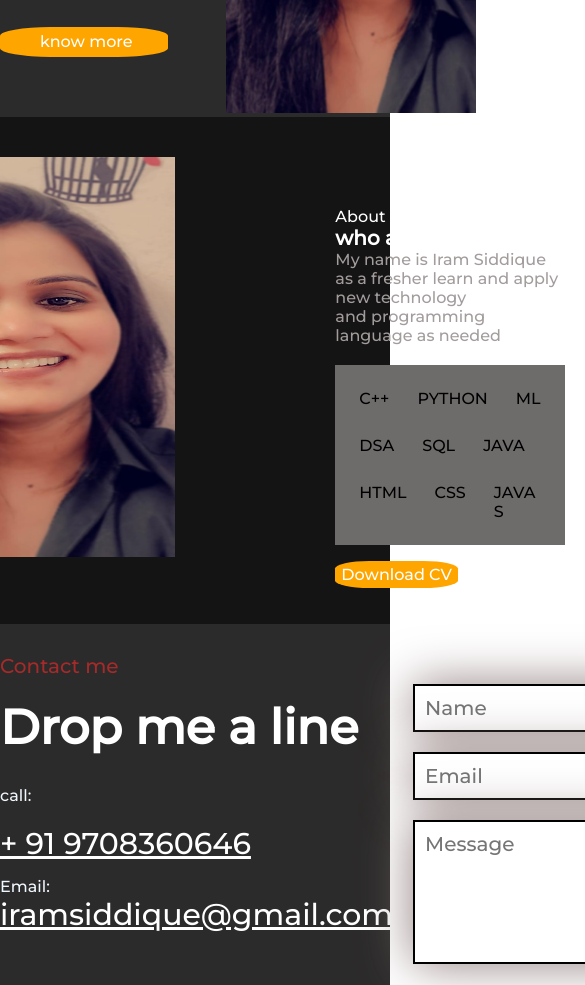
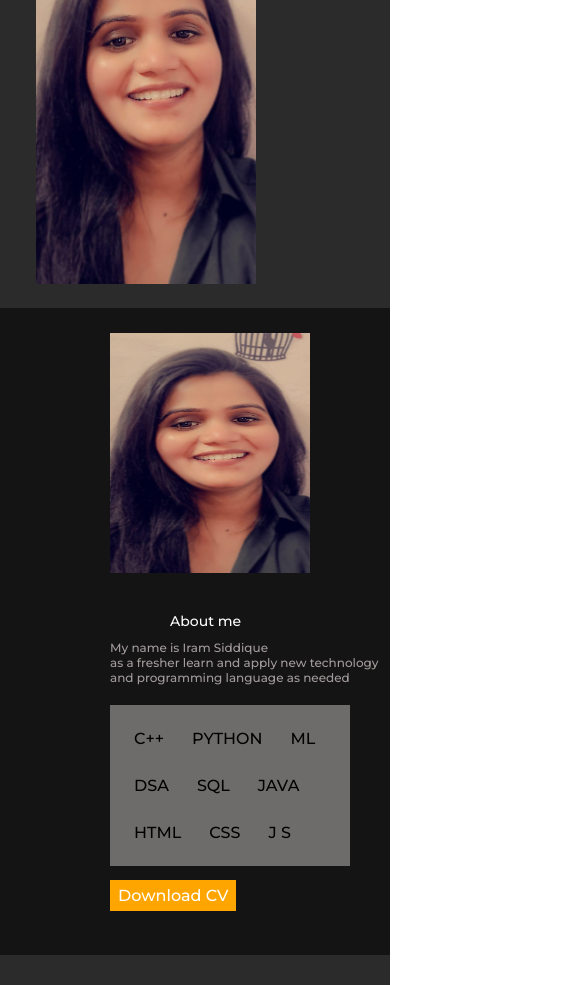
Before and after one commit to Iramsiddique/resume, a plain HTML site: page index.html in a window 390 px wide. Shown: the part 410-1395 px from the top of the page, 585 px wide, since content can reach past the window. Drawn offline with Linux system fonts and the light colour scheme.

Commit message:
Add files via upload

```diff
--- a/index.html
+++ b/index.html
@@ -29,13 +29,13 @@
 
   <!-- =============hero page================= -->
   <div id="hero">
-    <div>
+    <div id="hero1">
       <div id="hello">Hello, my name is</div>
       <div id="i">Iram Siddique</div>
       <div id="ac">A creative fullstack data science</div>
       <div id="know">know more</div>
     </div>
-    <div><img width="250px" src="./wallpaper.jpg" alt=""></div>
+    <div><img id="image" width="250px" src="./wallpaper.jpg" alt=""></div>
 
   </div>
   <!-- ============end hero page=========== -->
@@ -64,17 +64,17 @@
         <div id="sql" style="display: flex;">
           <div>HTML</div>
           <div>CSS</div>
-          <div>JAVA S</div>
+          <div>J S</div>
         </div>
       </div>
       <div id="download"><a href="./wallpaper.jpg" download>Download CV</a></div>
     </div>
   </div>
   <!-- ====================end about me========== -->
-     <!-- ============form==========================-->
+
      <!-- =================contactb me]========== -->
      <div id="main">
-      <div>
+      <div id="con">
         <div id="contact">Contact me</div>
         <div id="one">Drop me a line</div>
         <div style="color: aliceblue;">call:</div>
--- a/resume.css
+++ b/resume.css
@@ -1,199 +1,345 @@
- @import url('https://fonts.googleapis.com/css2?family=Montserrat:wght@500&display=swap');
-*{
-    font-family: 'Montserrat', sans-serif;
+@import url("https://fonts.googleapis.com/css2?family=Montserrat:wght@500&display=swap");
+* {
+  font-family: "Montserrat", sans-serif;
 }
-body{
+body {
   margin: 0px;
   padding: 0px;
 }
-html{
+html {
   overflow-x: hidden;
-
 }
 /* ========navbar ============ */
-#first{
+#first {
   display: flex;
   justify-content: space-between;
   background-color: rgb(78, 75, 75);
-   padding: 20px 0px 20px 0px ;
+  padding: 20px 0px 20px 0px;
   position: sticky;
   top: 0px;
+  overflow-x: hidden;
+}
 
-}
-#second{
+#second {
   display: flex;
   justify-content: center;
-
-
-
+  overflow-x: hidden;
 }
-#second div a{
+#second div a {
   text-decoration: none;
   padding: 20px;
   color: white;
 }
-#second div a:hover{
+#second div a:hover {
   color: rgb(125, 126, 24);
 }
-#first div a{
+#first div a {
   text-decoration: none;
-
-
 }
 /* ==========navbar end========== */
 /* ===========hero start======= */
-#hero{
+#hero {
   display: flex;
   justify-content: space-evenly;
   background-color: rgb(44, 43, 43);
+  overflow-x: hidden;
+}
+@media (max-width: 425px) {
+  #hero {
+    display: block;
+  }
+}
+#hero1 {
+  margin: 0px;
+}
+@media (max-width: 768px) {
+  #hero1 {
+    margin: -80px 0px 0px 0px;
+  }
+}
+@media (max-width: 425px) {
+  #hero1 {
+    margin: -80px 0px 0px 40px;
+  }
+}
 
-}
-#hello{
+#hello {
   color: white;
   font-size: 16px;
   margin-top: 150px;
 }
-#i{
+#i {
   color: white;
   font-size: 50px;
   font-weight: 600;
 }
-#ac{
+@media (max-width: 425px) {
+  #i {
+    font-size: 40px;
+  }
+}
+#ac {
   color: white;
   font-size: 16px;
 }
-#know{
-    background-color:orange;
+#know {
+  background-color: orange;
   width: 120px;
   height: 20px;
   padding: 5px 8px 5px 40px;
-    border-radius: 30%;
-    margin-top: 30px;
+  margin-top: 20px;
+
   color: white;
 }
-#know:hover{
+@media (max-width: 425px) {
+  #know {
+    width: 100px;
+    height: 20px;
+    padding: 4px 8px 4px 20px;
+    margin-top: 15px;
+  }
+}
+#know:hover {
   color: orange;
   background-color: white;
 }
+#image {
+  margin: 0px;
+}
+@media (max-width: 768px) {
+  #image {
+    margin: 0px -80px 0px 0px;
+  }
+}
+@media (max-width: 425px) {
+  #image {
+    width: 220px;
+    margin: 25px 0px 20px 36px;
+  }
+}
+
 /*===========end hero==============*/
 /* ==========about=========== */
-#ab{
-    background-color:  rgb(21, 20, 20);
+#ab {
+  background-color: rgb(21, 20, 20);
   display: flex;
   justify-content: center;
+  overflow-x: hidden;
+  margin: 0px;
+}
+@media (max-width: 425px) {
+  #ab {
+    display: block;
 
+    margin: 0px;
   }
-#abb{
+}
+
+#abb {
   margin: 40px 0px 40px 0px;
 }
-#aboutme{
-    margin: 90px 0px 40px 160px;
+@media (max-width: 425px) {
+  #abb {
+    margin: 40px 0px -40px 0px;
   }
-#about{
+}
+@media (max-width: 425px) {
+  #abb img {
+    width: 200px;
+    height: 240px;
+    margin: -15px 0px -35px 110px;
+  }
+}
+#aboutme {
+  margin: 70px 0px 40px 160px;
+  overflow-x: hidden;
+}
+@media (max-width: 768px) {
+  #aboutme {
+    margin: 70px 0px 40px 20px;
+  }
+}
+@media (max-width: 425px) {
+  #aboutme {
+    margin: 90px 0px 40px 20px;
+    padding: 30px 0px 0px 40px;
+  }
+}
+
+#about {
   color: white;
   font-size: 16px;
 }
-#who{
+@media (max-width: 425px) {
+  #about {
+    font-size: 14px;
+    margin: -10px 0px 10px 110px;
+  }
+}
+#who {
   color: white;
   font-size: 20px;
   font-weight: 600;
 }
-#my{
+@media (max-width: 425px) {
+  #who {
+    display: none;
+  }
+}
+#my {
   color: rgb(163, 156, 156);
 }
-#box{
-    background-color:  rgb(110, 107, 107);
+@media (max-width: 425px) {
+  #my {
+    font-size: 12px;
+    padding-left: 50px;
+  }
+}
+#box {
+  background-color: rgb(110, 107, 107);
   padding: 10px 10px 10px 10px;
-    margin-top: 20px;
+  margin: 20px 0px 0px 0px;
+  overflow-x: hidden;
+}
+@media (max-width: 425px) {
+  #box {
+    padding: 10px 10px 10px 10px;
+    margin: 20px 0px 0px 50px;
+    width: 220px;
+  }
+}
 
-}
-#htm div{
+#htm div {
   padding: 14px;
 }
-#cpp div{
+#cpp div {
   padding: 14px;
 }
-#sql div{
+#sql div {
   padding: 14px;
 }
-#download{
-    margin-top: 20px;
+#download {
+  margin: 20px 0px 0px 0px;
 }
-#download a{
+@media (max-width: 425px) {
+  #download {
+    margin: 20px 0px 10px 50px;
+  }
+}
+#download a {
   text-decoration: none;
   color: white;
   background-color: orange;
   width: 116px;
-padding: 4px 6px 4px 6px;
-margin-top: 10px;
-border-radius: 28%;
-
+  padding: 6px 8px 10px 8px;
 }
-#download a:hover{
+@media (max-width: 425px) {
+  #download a {
+    width: 106px;
+    padding: 6px 8px 6px 8px;
+  }
+}
+#download a:hover {
   background-color: white;
   color: orange;
-
-
 }
 /* ==========about end========= */
 /*=============contact me=======*/
-#main{
+#main {
   background-color: rgb(44, 43, 43);
   display: flex;
   justify-content: space-around;
-
+  overflow-x: hidden;
 }
-#contact{
+@media (max-width: 425px) {
+  #main {
+    display: block;
+  }
+}
+#con {
+  padding: 0px;
+}
+@media (max-width: 425px) {
+  #con {
+    padding: 10px 10px 10px 40px;
+  }
+}
+#contact {
   color: brown;
   font-size: 20px;
-    padding-top:30px ;
+  padding-top: 30px;
 }
-#one{
+#one {
   color: white;
   padding: 20px 0px 30px 0px;
   font-size: 48px;
   font-weight: 700;
-
 }
-#number{
+@media (max-width: 425px) {
+  #one {
+    padding: 10px 0px 10px 0px;
+    font-size: 32px;
+  }
+}
+#number {
   margin: 20px 0px 15px 0px;
 }
-#number a{
+#number a {
   font-size: 30px;
   color: white;
-
 }
-#mail{
-
-    margin: 20px 0px0px 0px;
+@media (max-width: 425px) {
+  #number a {
+    font-size: 20px;
+    color: white;
   }
-#mail a{
+}
+#mail {
+  margin: 20px 0px 0px 0px;
+}
+@media (max-width: 425px) {
+  #mail {
+    margin: 10px 0px 0px 0px;
+  }
+}
+#mail a {
   font-size: 30px;
   color: white;
-
-
 }
-#kuchnhi{
+@media (max-width: 425px) {
+  #mail a {
+    font-size: 20px;
+    color: white;
+  }
+}
+#kuchnhi {
   background-color: white;
   margin: 30px 0px 30px 0px;
   padding: 20px 10px 20px 10px;
-
+  overflow-x: hidden;
 }
-input[type="text"],input[type="email"]{
+@media (max-width: 425px) {
+  #kuchnhi {
+    margin: 30px 0px 30px 0px;
+    padding: 10px 0px 10px 40px;
+  }
+}
+input[type="text"],
+input[type="email"] {
   width: 300px;
   padding: 10px;
   margin: 10px;
   font-size: 20px;
   border: 2px solid black;
-    box-shadow: 0px 0px 50px  rgb(145, 126, 126);
+  box-shadow: 0px 0px 50px rgb(145, 126, 126);
 }
-textarea{
+textarea {
   width: 300px;
   padding: 10px;
   margin: 10px;
   font-size: 20px;
   border: 2px solid black;
-    box-shadow: 0px 0px 50px rgb(145, 126, 126) ;
+  box-shadow: 0px 0px 50px rgb(145, 126, 126);
 }
 #button {
   border: 2px solid black;
@@ -202,14 +348,12 @@ textarea{
   margin: 10px;
   font-size: 20px;
   background-color: aqua;
-
 }
-#button a{
+#button a {
   text-decoration: none;
   color: rgb(46, 45, 45);
-
 }
-#button:hover{
+#button:hover {
   color: aqua;
   background-color: silver;
 }
```
Lines whose indentation alone changed are shown as unchanged.
